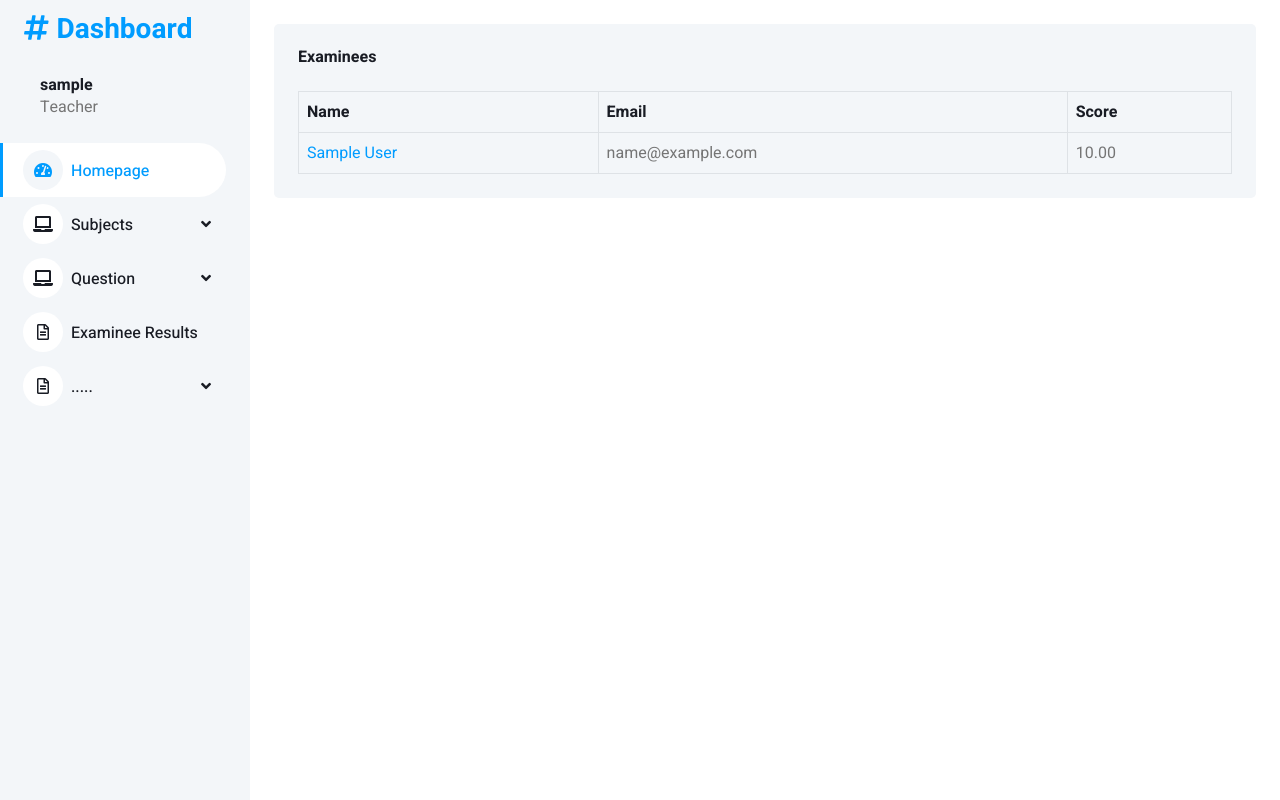
After one commit to frankmaruf/online-exam, a Django app: page /dashboard/exam-results/ in a window 1280 px wide. The commit adds this page. Run offline with Django 4.2, Linux system fonts and the light colour scheme; a user stored in the database is signed in; tables that the repository leaves empty hold one stand-in row (values such as "Sample post"); some libraries are stand-ins or nearby versions.

Commit message:
added examinee_exam_result and few css update to the result page

```diff
--- a/online_test/urls.py
+++ b/online_test/urls.py
@@ -12,10 +12,11 @@ urlpatterns = [
     path('dashboard/questions/',views.questions,name="questions"),
     path('dashboard/questions/<int:pk>/edit/',views.edit_question,name="edit_question"),
     path('dashboard/questions/<int:pk>/delete/',views.delete_question,name="delete_question"),
+    path('dashboard/exam-results/',views.exam_results,name="exam_results"),
+    path('dashboard/exam-results/<int:pk>/',views.examinee_exam_result,name="examinee_exam_result"),
     path('dashboard/load-question/<int:pk>/',views.loadQuestionAnswer),
     path('exam/',views.exam,name="exam"),
     path('exam-result/',views.exam_result,name="exam_result"),
-    path('exam-results/',views.exam_results,name="exam_results"),
     path('login/', views.login_user, name='login'),
     path('signup/',views.signup,name="signup"),
     path('logout/',views.logout_user,name="logout_user"),
--- a/online_test/views.py
+++ b/online_test/views.py
@@ -67,39 +67,41 @@ def login_user(request):
 
 def signup(request):
     if request.method == 'POST':
-            first_name = request.POST.get('first_name').strip()
-            last_name = request.POST.get('last_name').strip()
-            email = request.POST.get('email').strip()
-            username = request.POST.get('username').strip()
-            password = request.POST.get('password1')
-            confirm_password = request.POST.get('password2')
-            who_are_you      = request.POST.get('who_are_you')
+        first_name = request.POST.get('first_name').strip()
+        last_name = request.POST.get('last_name').strip()
+        email = request.POST.get('email').strip()
+        username = request.POST.get('username').strip()
+        password = request.POST.get('password1')
+        confirm_password = request.POST.get('password2')
+        who_are_you      = request.POST.get('who_are_you')
 
-            if password != confirm_password:
-                messages.warning(request,"Password doesn't match")
-                return redirect("login_user")
+        if password != confirm_password:
+            messages.warning(request,"Password doesn't match")
+            return redirect("login_user")
 
-            check_exist = User.objects.filter(Q(username=username) | Q(email=email))
-            if check_exist:
-                messages.warning("User already exist!")
-                return redirect("signup")
+        check_exist = User.objects.filter(Q(username=username) | Q(email=email))
+        if check_exist:
+            messages.warning("User already exist!")
+            return redirect("signup")
 
-            if who_are_you == "teacher":
-                user = User.objects.create_user(username=username, email=email, first_name=first_name, last_name=last_name,password = confirm_password, is_superuser = True)
-                user.save()
-                Teacher.objects.create(user_id = user.id)
-            else:
-                user = User.objects.create_user(username=username, email=email, first_name=first_name, last_name=last_name,password = confirm_password)
-                user.save()
-                Examinee.objects.create(user_id = user.id)
-            authenticate(request, user=user)
-            login(request, user)
-            messages.success(request,"You Successfully Log in")
-            return redirect('subjects')
+        if who_are_you == "teacher":
+            user = User.objects.create_user(username=username, email=email, first_name=first_name, last_name=last_name,password = confirm_password, is_superuser = True)
+            user.save()
+            Teacher.objects.create(user_id = user.id)
+        else:
+            user = User.objects.create_user(username=username, email=email, first_name=first_name, last_name=last_name,password = confirm_password)
+            user.save()
+            Examinee.objects.create(user_id = user.id)
+        authenticate(request, user=user)
+        login(request, user)
+        messages.success(request,"You Successfully Log in")
+        return redirect('subjects')
     return render(request, 'authenticate/signup.html')
 
 @login_required
+@permission_required('online_test.add_subject')
 def dashboard(request):
+    top_examinees = Examinee.objects.filter(has_completed_exam=True).order_by('-score')[:10]
     examinee = Examinee.objects.count()
     total_question = Question.objects.count()
 
@@ -113,6 +115,7 @@ def dashboard(request):
         total_subject = 0
 
     context = {
+        'top_examinees': top_examinees,
         'examinee': examinee,
         'total_subject': total_subject,
         'total_question': total_question,
@@ -120,6 +123,42 @@ def dashboard(request):
     }
     return render(request,'dashmin\index.html',context)
 
+
+@login_required
+@permission_required('online_test.add_subject')
+def exam_results(request):
+    examinees = Examinee.objects.filter(has_completed_exam=True).order_by('-score')
+    context = {
+        'examinees' : examinees
+    }
+    return render(request,'exam_results.html',context)
+
+@login_required
+@permission_required('online_test.add_subject')
+def examinee_exam_result(request,pk):
+
+    examinee = get_object_or_404(Examinee,id=pk)
+    if not examinee.has_completed_exam:
+        messages.warning(request, "The examinee haven't attended the exam.")
+        return redirect('exam')
+
+    selected_answers = SelectedAnswer.objects.filter(
+            examinee=examinee,
+            question=OuterRef('pk'),
+        ).order_by('-id')
+
+    questions = Question.objects.all().annotate(
+            selected_answer=Subquery(selected_answers.values('selected_mcq_option')[:1], output_field=CharField())
+        ).annotate(
+            long_answer=Subquery(selected_answers.values('selected_long_answer')[:1], output_field=CharField())
+        )
+
+    context = {
+        'score': examinee.score,
+        "examinee": examinee,
+        "questions": questions
+        }
+    return render(request, 'exam_result.html', context)
 
 @login_required
 def logout_user(request):
@@ -362,6 +401,7 @@ def exam(request):
         examinee = Examinee.objects.filter(user=request.user).first()
 
         if examinee.has_completed_exam:
+            messages.warning(request,"You have already participated")
             return redirect('exam_result')
 
         if request.method == 'POST':
@@ -432,13 +472,6 @@ def exam_result(request):
         }
     return render(request, 'exam_result.html', context)
 
-def exam_results(request):
-    # if request.user.is_authenticated:
-    #     examinees = Examinee.objects.all()
-
-    #     context = {'examinee': examinees}
-    return render(request, 'exam_result.html')
-
 @login_required
 @permission_required('online_test.delete_question')
 def send_mail_to_subscriber(request):
--- a/templates/dashmin/index.html
+++ b/templates/dashmin/index.html
@@ -155,7 +155,7 @@
                 <div class="bg-light text-center rounded p-4">
                     <div class="d-flex align-items-center justify-content-between mb-4">
                         <h6 class="mb-0">Top 10 Examinee</h6>
-                        <a href="">Show All</a>
+                        <a href="{% url 'exam_results' %}">Show All</a>
                     </div>
                     <div class="table-responsive">
                         <table class="table text-start align-middle table-bordered table-hover mb-0">
@@ -167,11 +167,13 @@
                                 </tr>
                             </thead>
                             <tbody>
+                                {% for top_examinee in top_examinees %}
                                 <tr>
-                                    <td>Md. Abdullah Al Maruf</td>
-                                    <td>thefrankmaruf@mail.com</td>
-                                    <td>90</td>
+                                    <td>{{top_examinee.user.first_name}} {{top_examinee.user.last_name}}</td>
+                                    <td>{{top_examinee.user.email}}</td>
+                                    <td>{{top_examinee.score}}</td>
                                 </tr>
+                                {% endfor %}
                             </tbody>
                         </table>
                     </div>
--- /dev/null
+++ b/templates/exam_results.html
@@ -0,0 +1,32 @@
+{% extends "dashmin/index.html" %}
+{% block body %}
+<section>
+    <div class="container-fluid pt-4 px-4">
+        <div class="bg-light text-center rounded p-4">
+            <div class="d-flex align-items-center justify-content-between mb-4">
+                <h6 class="mb-0">Examinees</h6>
+            </div>
+            <div class="table-responsive">
+                <table class="table text-start align-middle table-bordered table-hover mb-0">
+                    <thead>
+                        <tr class="text-dark">
+                            <th scope="col">Name</th>
+                            <th scope="col">Email</th>
+                            <th scope="col">Score</th>
+                        </tr>
+                    </thead>
+                    <tbody>
+                        {% for examinee in examinees %}
+                        <tr>
+                            <td><a href="{% url 'examinee_exam_result' examinee.id %}">{{examinee.user.first_name}} {{examinee.user.last_name}}</a></td>
+                            <td>{{examinee.user.email}}</td>
+                            <td>{{examinee.score}}</td>
+                        </tr>
+                        {% endfor %}
+                    </tbody>
+                </table>
+            </div>
+        </div>
+    </div>
+</section>
+{% endblock %}
```
Also changed, not shown: templates/exam_result.html (+8 -8 lines).
